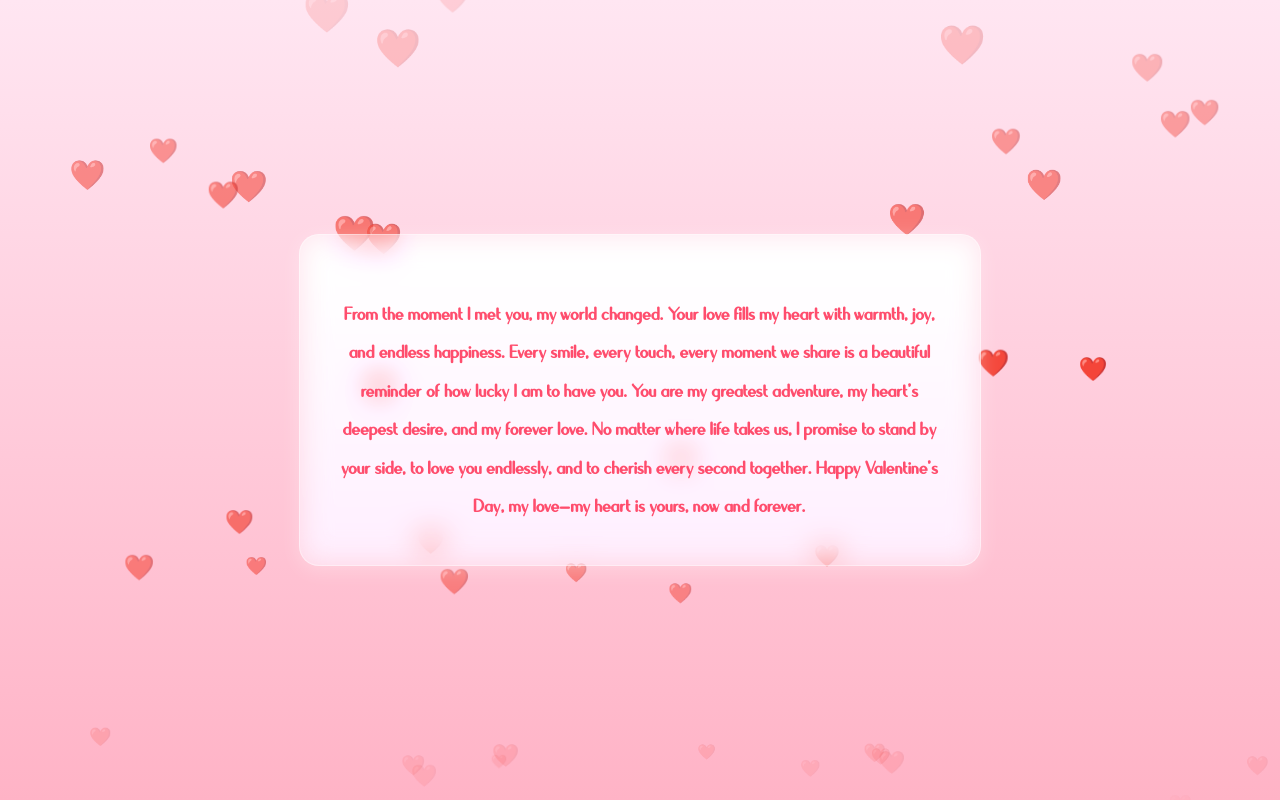
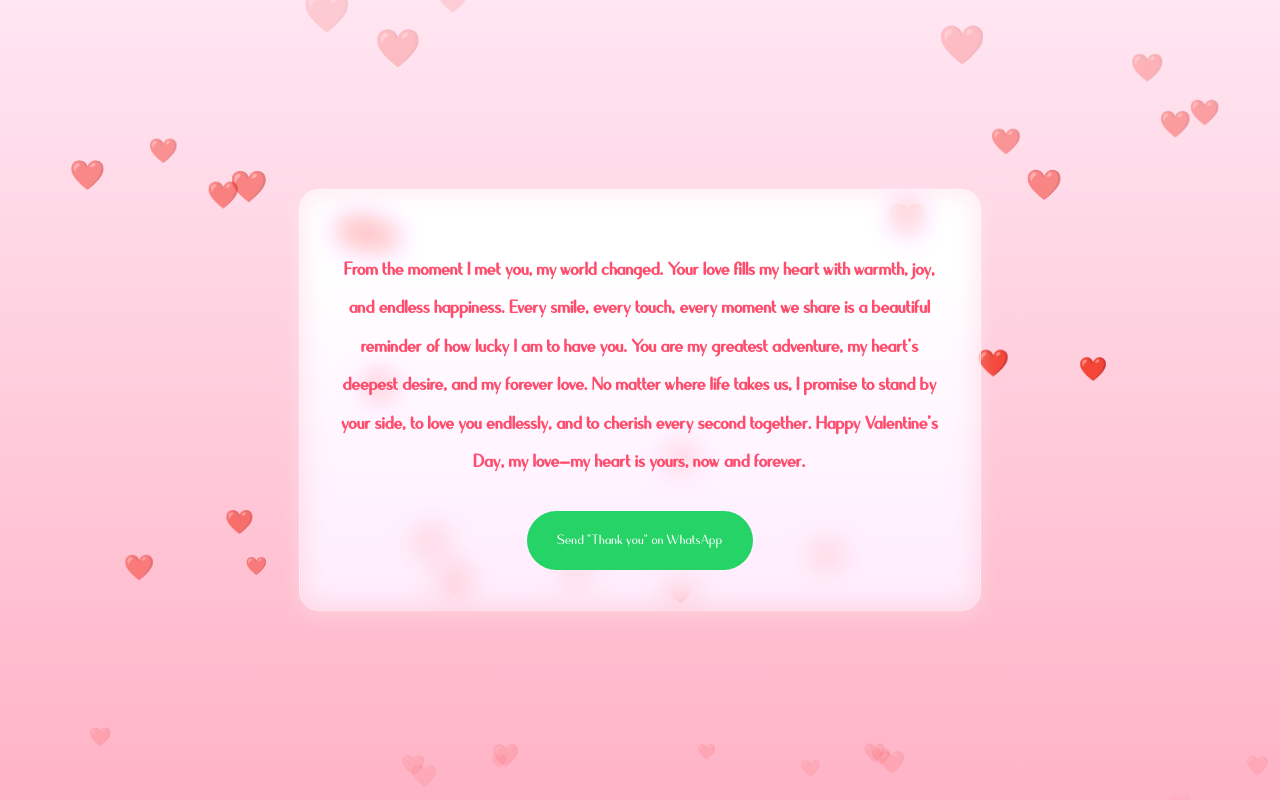
Before and after one commit to sithumbuddhika2002/Valentine-Day-Surprise-Application, a plain HTML site: page last.html in a window 1280 px wide. Drawn offline with Linux system fonts and the light colour scheme.

Commit message:
whatsapp button

```diff
--- a/last.html
+++ b/last.html
@@ -51,9 +51,6 @@
             box-shadow: 0 4px 20px rgba(255, 255, 255, 0.3); /* Extra glow effect */
         }
 
-
-
-        /* Modern Text Effects */
         .message {
             font-size: 24px;
             color: #ff4d6d;
@@ -79,7 +76,6 @@
             100% { transform: scale(1); opacity: 1; }
         }
 
-        /* Heart Floating Animation */
         .heart-effect {
             position: absolute;
             top: 10%;
@@ -95,7 +91,6 @@
             50% { transform: translateY(-20px); }
         }
 
-        /* Floating Hearts Background */
         .floating-hearts {
             position: absolute;
             width: 100%;
@@ -151,6 +146,22 @@
             }
         }
 
+        /* WhatsApp Button */
+        .whatsapp-button {
+            background-color: #25d366;
+            color: white;
+            padding: 15px 30px;
+            border-radius: 50px;
+            text-decoration: none;
+            font-size: 18px;
+            display: inline-block;
+            margin-top: 30px;
+            transition: background-color 0.3s;
+        }
+
+        .whatsapp-button:hover {
+            background-color: #128c7e;
+        }
     </style>
 </head>
 <body>
@@ -159,12 +170,15 @@
     <div class="floating-hearts" id="heartContainer"></div>
 
     <div class="container">
-        <!-- Heart Effect at the Top -->
-
         <!-- Message with Modern Animations -->
         <div class="message">
             From the moment I met you, my world changed. Your love fills my heart with warmth, joy, and endless happiness. Every smile, every touch, every moment we share is a beautiful reminder of how lucky I am to have you. You are my greatest adventure, my heart’s deepest desire, and my forever love. No matter where life takes us, I promise to stand by your side, to love you endlessly, and to cherish every second together. Happy Valentine’s Day, my love—my heart is yours, now and forever.
         </div>
+
+        <!-- WhatsApp Button -->
+        <a href="https://wa.me/+94764537993?text=Thank%20you%20Babe%20🥺" class="whatsapp-button" target="_blank">
+            Send "Thank you" on WhatsApp
+        </a>
     </div>
 
     <script>
```
Lines whose indentation alone changed are shown as unchanged.
